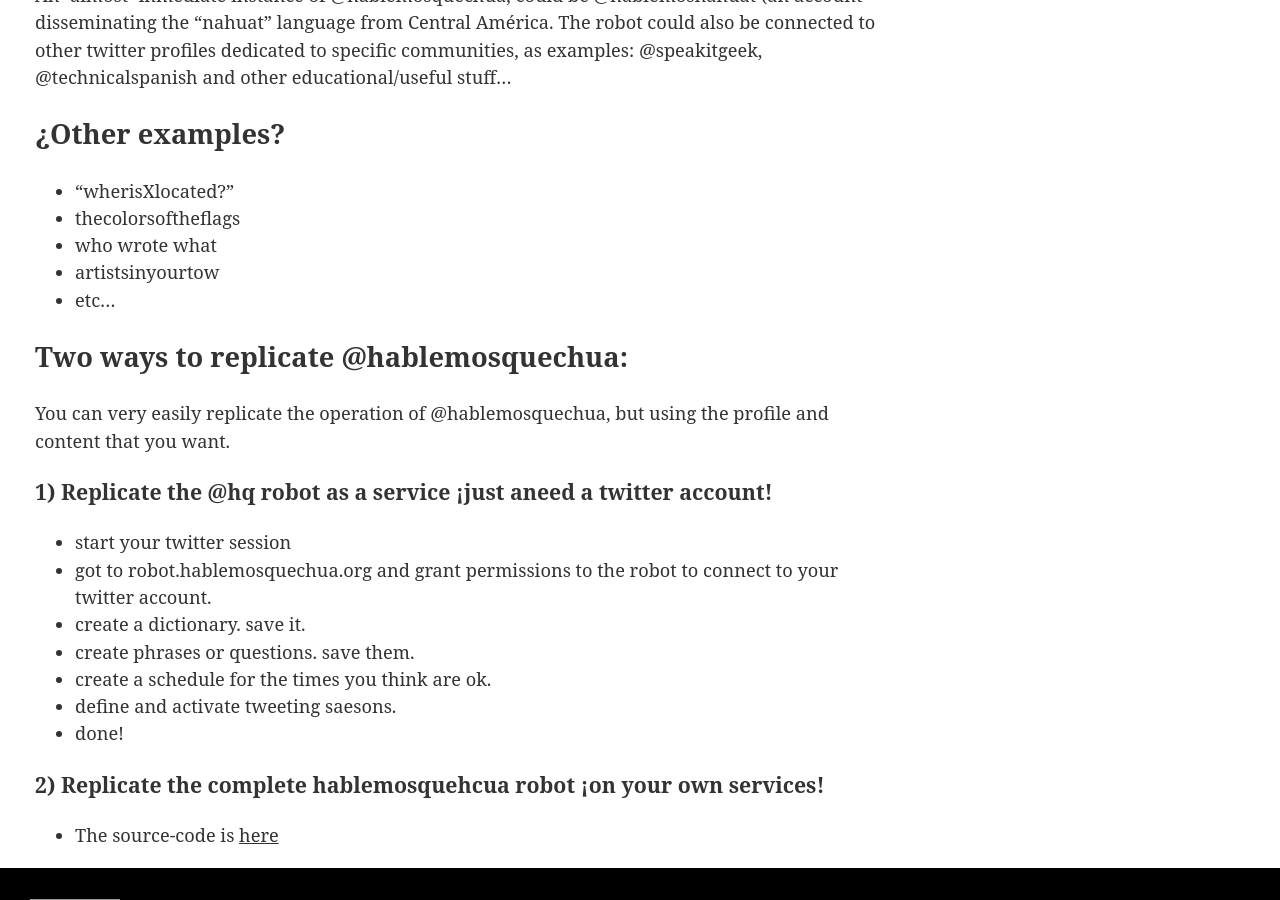
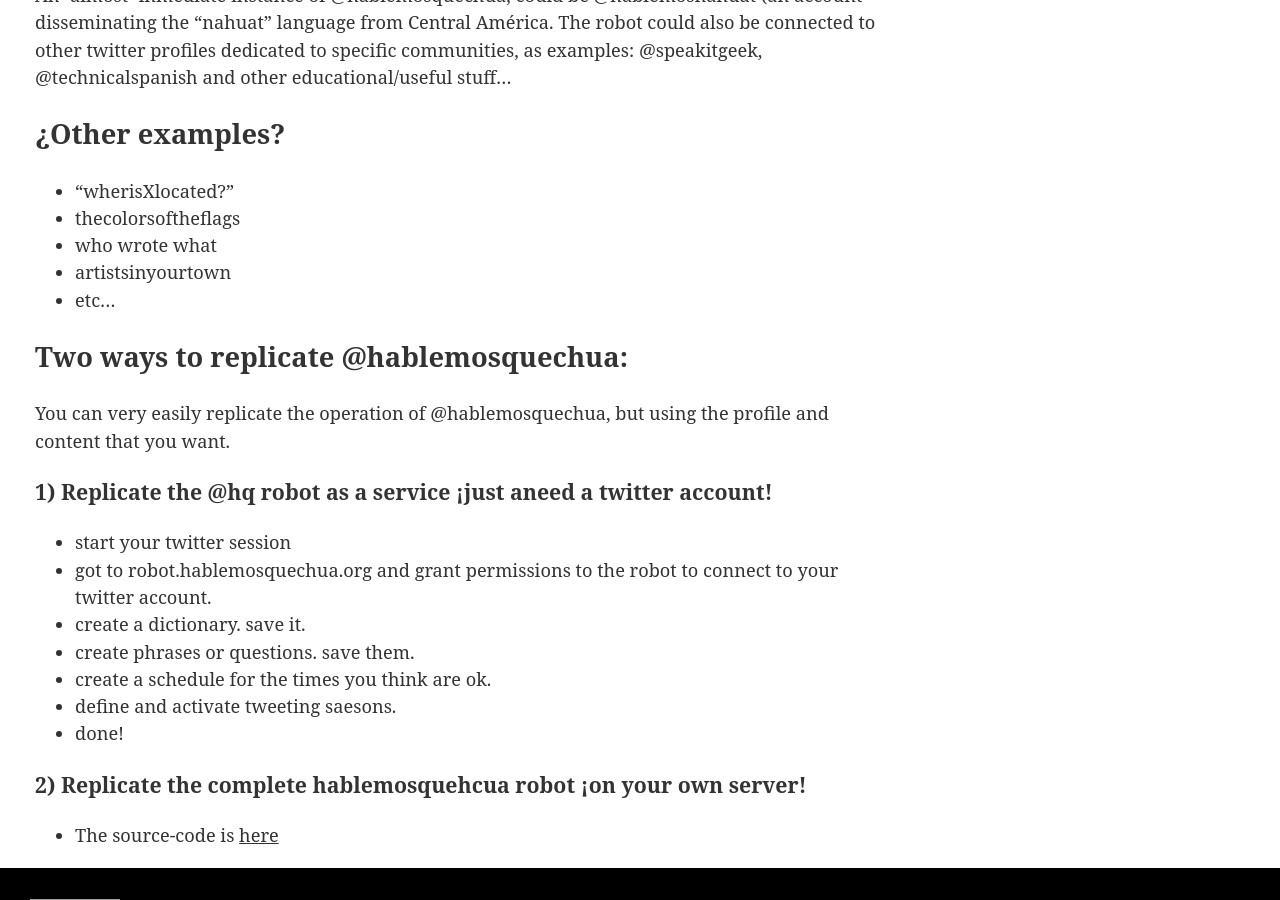
Before and after one commit to merunga/hablemosquechua-web, a Jekyll site: the page built from english.md, in a window 1280 px wide and 900 px high, scrolled down 3253 px. Built offline with Jekyll 4.4.1, drawn with Linux system fonts in a browser that asks for light colours; some web fonts are replaced; comment, search, counter and statistics services are not loaded; grey boxes are pictures that could not be loaded.

Commit message:
draft english version complete...

```diff
--- a/english.md
+++ b/english.md
@@ -95,7 +95,7 @@
 - "wherisXlocated?"
 - thecolorsoftheflags
 - who wrote what
-- artistsinyourtow
+- artistsinyourtown
 - etc...
 
 ## Two ways to replicate @hablemosquechua:
@@ -111,5 +111,5 @@
 * define and activate tweeting saesons.
 * done!
 
-### 2) Replicate the complete hablemosquehcua robot ¡on your own services!
+### 2) Replicate the complete hablemosquehcua robot ¡on your own server!
 * The source-code is [here](https://github.com/merunga/hablemosquechua/){:target="_blank"}
```
Also changed, not shown: other parts of english.md (+1 -1 lines), acerca-de.md (+2 -1 lines), ejemplos.md (+1 -1 lines), 3 other files.
